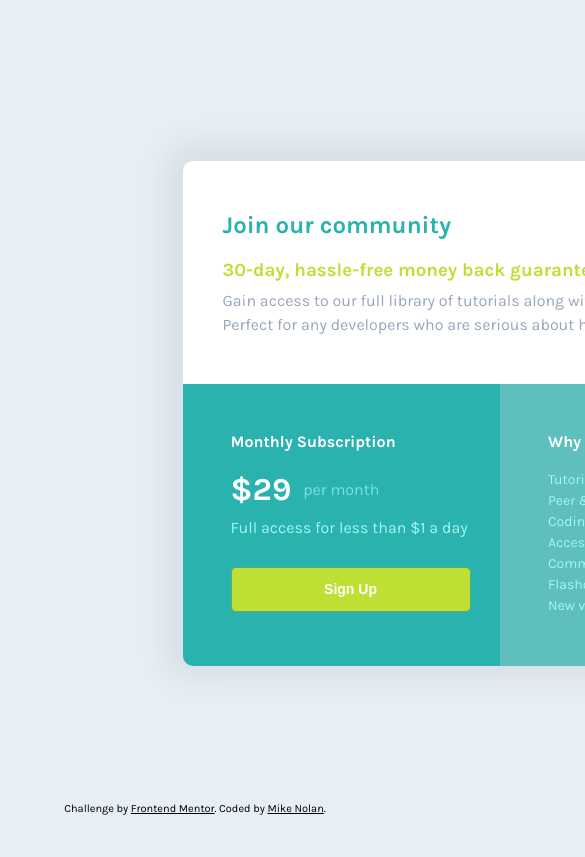
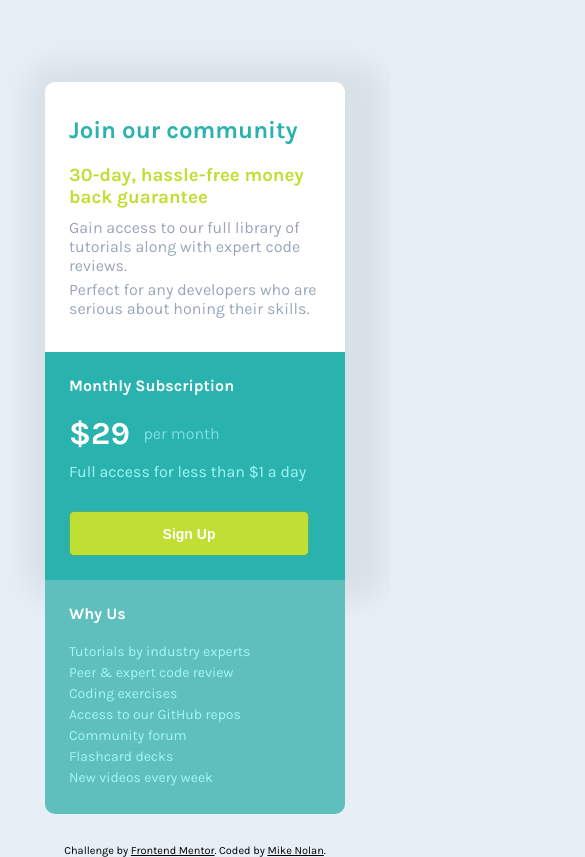
Before and after one commit to mikechristopher/single-price-grid-component-master, a plain HTML site: page index.html in a window 390 px wide. Shown: the top 857 px of the page, 585 px wide, since content can reach past the window. Drawn offline with Linux system fonts and the light colour scheme.

Commit message:
mobile version update

```diff
--- a/style.css
+++ b/style.css
@@ -138,5 +138,36 @@ button:hover {
 .attribution a { color: #000000; }
 
 @media screen and (max-width: 500px) {
+    .container {
+        width: 300px;
+        height: 100vh;
+        padding-bottom: 500px;
+        padding-top: 300px
+    }
+    .card {
+    width: 300px;
+}
+    .cardhead {
+    padding-left: 1.5rem;
+    padding-top: 1.5rem;
+    padding-bottom: 1.5rem;
+}
+    .cardbody {
+    flex-direction: column;
+}
+    .cardsub {
+    width: 100%;
+    border-radius: 0;
+    padding-left: 1.5rem;
+    padding-top: 1.5rem;
+    padding-bottom: 1.5rem;
+}
+    .cardbodydetail {
+    width: 100%;
+    border-radius: 0 0 10px 10px;
+    padding-left: 1.5rem;
+    padding-top: 1.5rem;
+    padding-bottom: 1.5rem;
+}
 
 }
```
